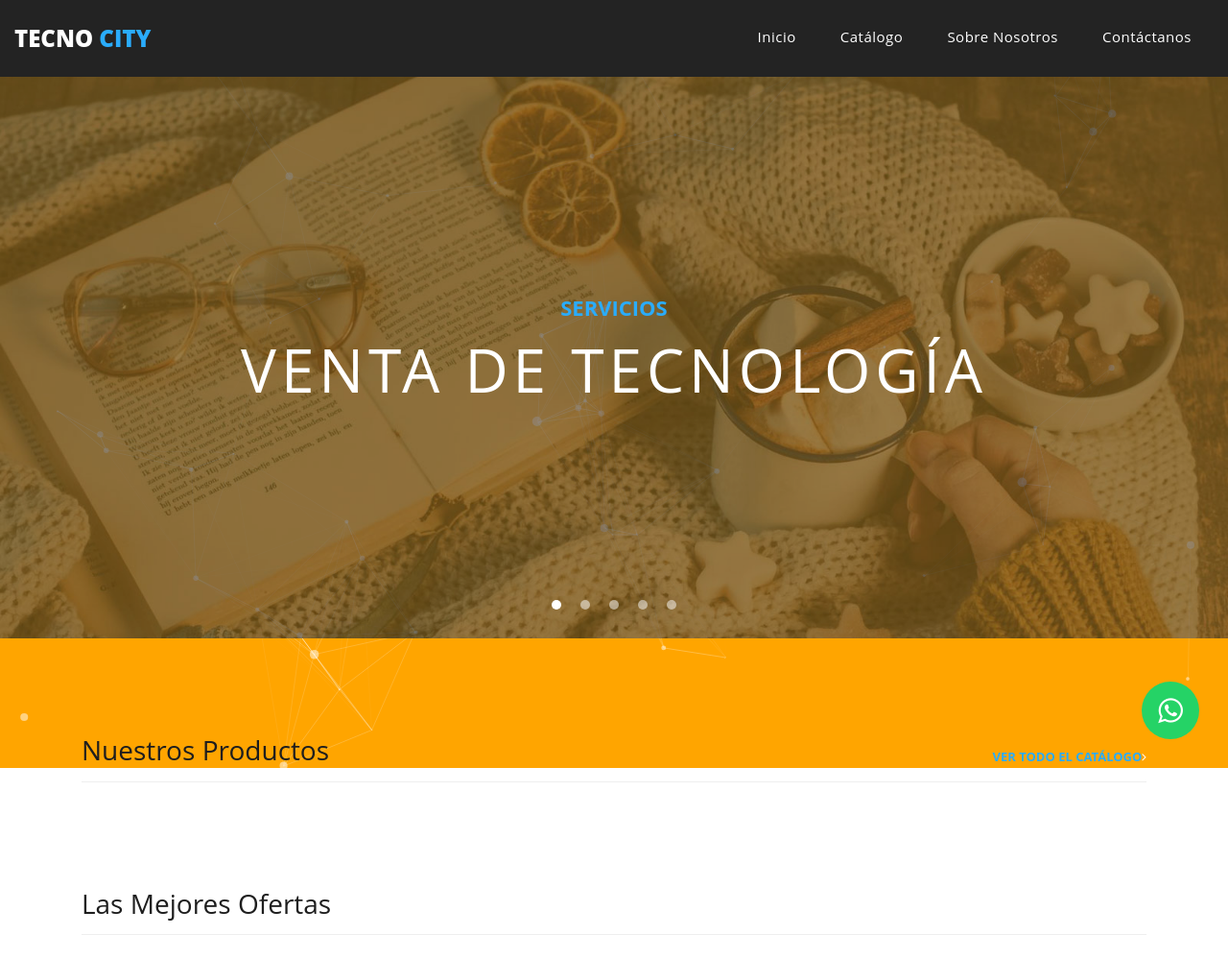
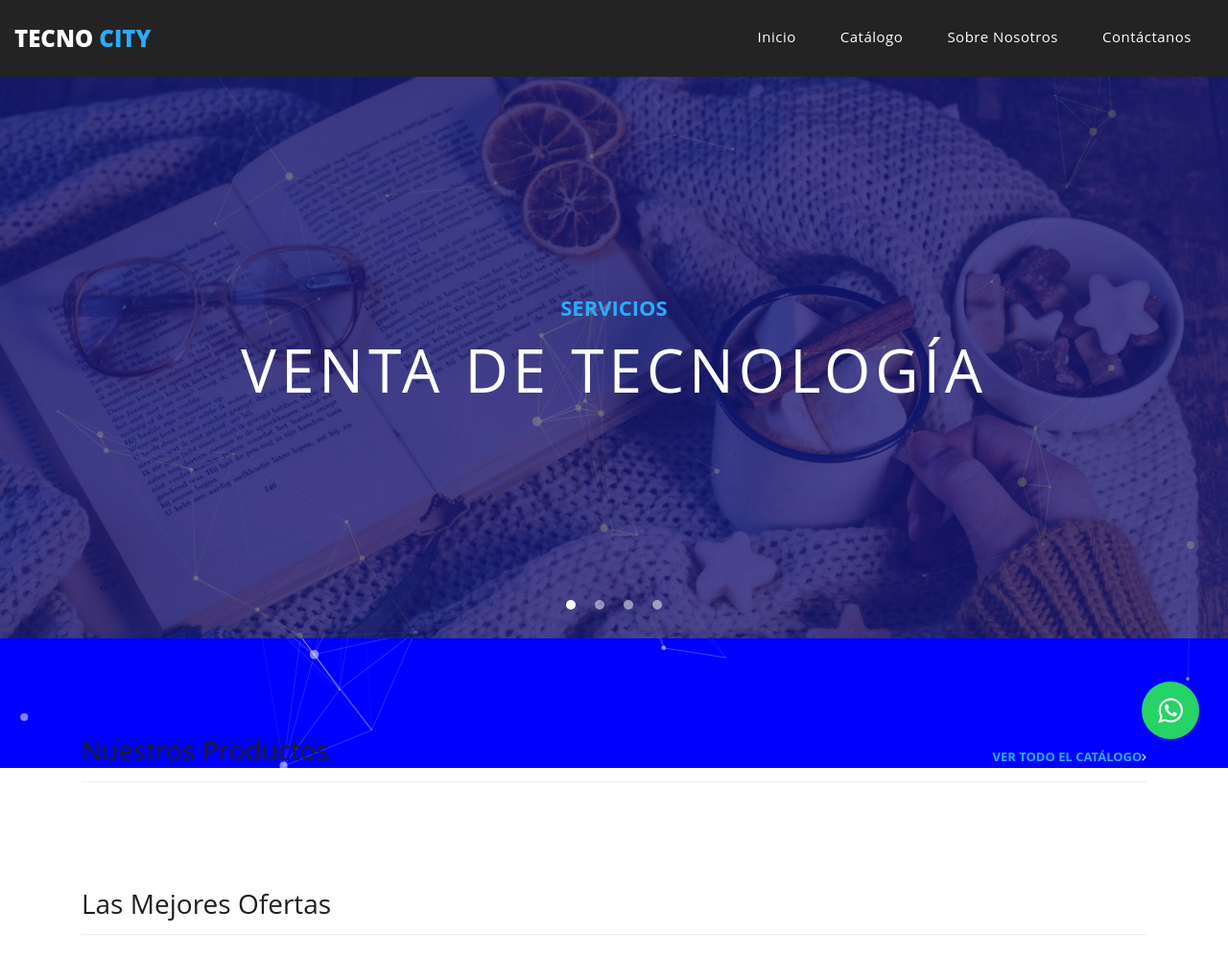
Before and after one commit to JolRobles/Tecnocity, a Django app: page / in a window 1280 px wide. Shown: the top 999 px of the page at 96% size. Run offline with Django 3.2, Linux system fonts and the light colour scheme; data that the repository does not hold is empty; some libraries are stand-ins or nearby versions.

Commit message:
slider bien no tocar, pequeños cambios

```diff
--- a/static/css/templatemo-sixteen.css
+++ b/static/css/templatemo-sixteen.css
@@ -324,7 +324,7 @@ header .navbar {
 .banner {
 	position: relative;
 	text-align: center;
-	/* padding-top: 80px; */
+	padding-top: 65px;
 }
 
 .banner-item-01 {
--- a/static/css/templatemo-style.css
+++ b/static/css/templatemo-style.css
@@ -44,11 +44,9 @@ p {
 
 #particles-js {
     position: absolute;
-    top: 0;
-    left: 0;
     z-index: 1000;
     width: 100%;
-    height: 100vh;
+    /* height: 100vh; */
 }
 
 .cb-slideshow-text-container {
--- a/templates/app/base.html
+++ b/templates/app/base.html
@@ -43,7 +43,7 @@
         {% block header %}
         <!-- Header -->
         <header class="">
-          <nav class="navbar navbar-expand-lg" style="height:80px">
+          <nav class="navbar navbar-expand-lg">
               <a class="navbar-brand" href="{% url 'landing:index' %}">TECNO <em>CITY</em></a>
               <button class="navbar-toggler" type="button" data-toggle="collapse" data-target="#navbarResponsive" aria-controls="navbarResponsive" aria-expanded="false" aria-label="Toggle navigation">
                 <span class="navbar-toggler-icon"></span>
--- a/templates/app/slider.html
+++ b/templates/app/slider.html
@@ -1,11 +1,9 @@
 <!-- Page Content -->
 <!-- Banner Starts Here -->
-<script>
-  window.dispatchEvent(new Event('resize'));
-</script>
+
 <div class="particulas">
-  <div id="particles-js" style="z-index:-1; background-color:orange"; "></div>
-  <div class="banner header-text" style="padding-top:65px">
+  <div id="particles-js" style="z-index: -1; background-color: blue; height: 100%"></div>
+  <div class="banner header-text">
     <div class="owl-banner owl-carousel">
       <div class="banner-item-01">
         <div class="text-content">
@@ -31,18 +29,13 @@
           <h2>Desarrollo de software</h2>
         </div>
       </div>
-      <div class="item" style="background-color:rgba(20, 89, 151, 0.8); width:100%; height:500px">
-        {% comment %} <div id="particles-js" style="width:100%; height:500px"></div> {% endcomment %}
-      </div>
     </div>
   </div>
 </div>
 
-<script>
-  window.addEventListener("load", () => {
-    window.dispatchEvent(new Event('resize'));
-  });
-</script>
-
 <!-- Banner Ends Here -->
 <!-- Page Content -->
+<script>
+  window.dispatchEvent(new Event("resize"));
+  window.dispatchEvent(new Event("resize"));
+</script>
```
